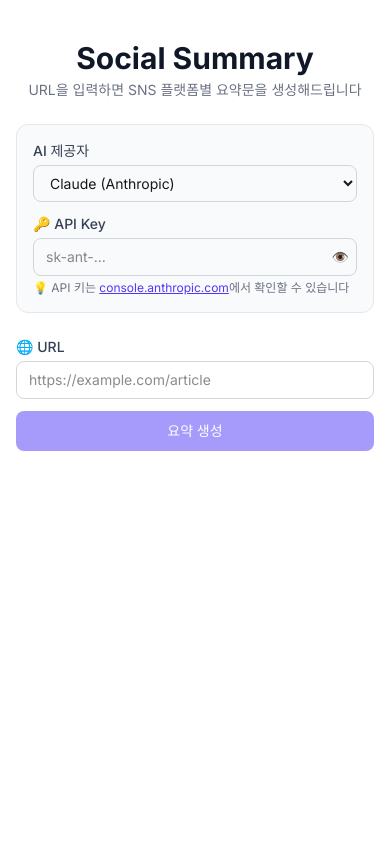
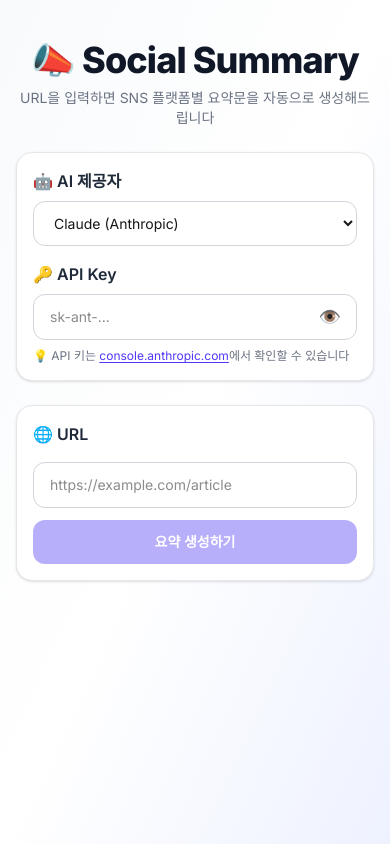
Before and after one commit to pentaxzs/social-summary, a Next.js app: page / in a window 390 px wide. Built offline with nearby package versions, Linux system fonts and the light colour scheme.

Commit message:
feat: mobile-optimized UI, multi-provider support, URL appending to summaries

```diff
--- a/app/actions/summarize.ts
+++ b/app/actions/summarize.ts
@@ -33,10 +33,10 @@
 ${content}
 
 각 플랫폼 요약 요건:
-- twitter: 최대 ${PLATFORM_LIMITS.twitter}자. 핵심만 담은 간결하고 임팩트 있는 문장.
-- thread: 최대 ${PLATFORM_LIMITS.thread}자. 조금 더 상세하게, 대화체로.
-- linkedin: 최대 ${PLATFORM_LIMITS.linkedin}자. 전문적인 톤, 인사이트 강조.
-- geekNews: 최대 ${PLATFORM_LIMITS.geekNews}자. IT 커뮤니티 대상, 기술적 관점 강조, 핵심 기술/수치 포함.
+- twitter: 200자 이상 ${PLATFORM_LIMITS.twitter}자 이하. 핵심만 담은 간결하고 임팩트 있는 문장.
+- thread: 400자 이상 ${PLATFORM_LIMITS.thread}자 이하. 조금 더 상세하게, 대화체로.
+- linkedin: 700자 이상 ${PLATFORM_LIMITS.linkedin}자 이하. 전문적인 톤, 인사이트 강조. 주요 내용은 반드시 bullet(•) 형식으로 표현.
+- geekNews: 800자 이상 ${PLATFORM_LIMITS.geekNews}자 이하. IT 커뮤니티 대상, 기술적 관점 강조, 핵심 기술/수치 포함. 주요 내용은 반드시 bullet(•) 형식으로 표현.
 
 반드시 아래 JSON 형식으로만 응답해 (다른 텍스트 없이):
 {
@@ -83,6 +83,16 @@
       }
     }
 
+    // 원문 링크 추가 (LinkedIn은 utm_source 파라미터 포함)
+    const linkedinUrl = url.includes('?')
+      ? `${url}&utm_source=linkedin`
+      : `${url}?utm_source=linkedin`;
+
+    summaries.twitter = `${summaries.twitter}\n\n👉 ${url}`;
+    summaries.thread = `${summaries.thread}\n\n👉 ${url}`;
+    summaries.linkedin = `${summaries.linkedin}\n\n👉 ${linkedinUrl}`;
+    summaries.geekNews = `${summaries.geekNews}\n\n👉 ${url}`;
+
     return { summaries };
   } catch (err) {
     const message = err instanceof Error ? err.message : '알 수 없는 오류가 발생했습니다.';
--- a/app/page.tsx
+++ b/app/page.tsx
@@ -19,7 +19,6 @@
   const [history, setHistory] = useState<string[]>([]);
   const [isPending, startTransition] = useTransition();
 
-  // localStorage 불러오기
   useEffect(() => {
     const savedProvider = localStorage.getItem(LS_PROVIDER) as Provider | null;
     const savedKey = localStorage.getItem(LS_API_KEY);
@@ -56,7 +55,6 @@
 
       setSummaries(result.summaries ?? null);
 
-      // 히스토리 저장 (최근 10개)
       const next = [url, ...history.filter((h) => h !== url)].slice(0, 10);
       setHistory(next);
       localStorage.setItem(LS_HISTORY, JSON.stringify(next));
@@ -66,12 +64,20 @@
   const canSubmit = !!apiKey && !!url && !isPending;
 
   return (
-    <main className="max-w-2xl mx-auto px-4 py-10 space-y-6">
-      <div className="text-center space-y-1">
-        <h1 className="text-3xl font-bold text-gray-900">Social Summary</h1>
-        <p className="text-gray-500 text-sm">URL을 입력하면 SNS 플랫폼별 요약문을 생성해드립니다</p>
+    <div className="min-h-screen bg-gradient-to-br from-slate-50 via-white to-indigo-50">
+      <main className="max-w-2xl mx-auto px-4 sm:px-6 py-10 sm:py-14 space-y-6">
+
+        {/* 헤더 */}
+        <div className="text-center space-y-2">
+          <h1 className="text-4xl sm:text-5xl font-extrabold text-gray-900 tracking-tight">
+            📣 Social Summary
+          </h1>
+          <p className="text-gray-500 text-sm sm:text-base">
+            URL을 입력하면 SNS 플랫폼별 요약문을 자동으로 생성해드립니다
+          </p>
         </div>
 
+        {/* AI 설정 */}
         <ApiKeyInput
           provider={provider}
           apiKey={apiKey}
@@ -79,18 +85,20 @@
           onApiKeyChange={handleApiKeyChange}
         />
 
+        {/* URL 입력 폼 */}
+        <div className="bg-white rounded-2xl border border-gray-200 shadow-sm p-4 sm:p-5 space-y-4">
+          <label className="block text-base sm:text-lg font-semibold text-gray-800">
+            🌐 URL
+          </label>
           <form onSubmit={handleSubmit} className="space-y-3">
-        <div>
-          <label className="block text-sm font-medium text-gray-700 mb-1">🌐 URL</label>
             <input
               type="url"
               value={url}
               onChange={(e) => setUrl(e.target.value)}
               placeholder="https://example.com/article"
               required
-            className="w-full rounded-lg border border-gray-300 px-3 py-2 text-sm focus:outline-none focus:ring-2 focus:ring-indigo-500"
+              className="w-full rounded-xl border border-gray-300 px-4 py-3 text-sm sm:text-base focus:outline-none focus:ring-2 focus:ring-indigo-500 focus:border-transparent transition"
             />
-        </div>
 
             {history.length > 0 && (
               <div className="flex flex-wrap gap-2">
@@ -99,7 +107,7 @@
                     key={h}
                     type="button"
                     onClick={() => setUrl(h)}
-                className="text-xs px-2 py-1 rounded-full bg-gray-100 text-gray-600 hover:bg-gray-200 truncate max-w-[200px]"
+                    className="text-xs px-3 py-1.5 rounded-full bg-gray-100 text-gray-600 hover:bg-indigo-50 hover:text-indigo-600 truncate max-w-[200px] transition-colors"
                   >
                     {h}
                   </button>
@@ -110,24 +118,32 @@
             <button
               type="submit"
               disabled={!canSubmit}
-          className="w-full py-2.5 rounded-lg bg-indigo-600 text-white font-medium text-sm hover:bg-indigo-700 disabled:opacity-50 disabled:cursor-not-allowed transition-colors"
+              className="w-full py-3 sm:py-3.5 rounded-xl bg-indigo-600 text-white font-semibold text-sm sm:text-base hover:bg-indigo-700 active:scale-[0.98] disabled:opacity-40 disabled:cursor-not-allowed transition-all"
             >
-          {isPending ? '요약 생성 중...' : '요약 생성'}
+              {isPending ? '✨ 요약 생성 중...' : '요약 생성하기'}
             </button>
           </form>
+        </div>
 
+        {/* 로딩 */}
         {isPending && (
-        <div className="text-center py-8 text-gray-500 text-sm animate-pulse">
+          <div className="text-center py-10 space-y-3">
+            <div className="text-3xl animate-bounce">✨</div>
+            <p className="text-gray-500 text-sm sm:text-base animate-pulse">
               페이지를 읽고 요약 중입니다...
+            </p>
           </div>
         )}
 
+        {/* 에러 */}
         {error && (
-        <div className="rounded-xl border border-red-200 bg-red-50 px-4 py-3 text-sm text-red-700">
-          {error}
+          <div className="rounded-xl border border-red-200 bg-red-50 px-4 py-4 text-sm sm:text-base text-red-700 flex gap-2">
+            <span>⚠️</span>
+            <span>{error}</span>
           </div>
         )}
 
+        {/* 요약 결과 */}
         {summaries && (
           <div className="space-y-4">
             {(['twitter', 'thread', 'linkedin', 'geekNews'] as const).map((platform) => (
@@ -136,5 +152,6 @@
           </div>
         )}
       </main>
+    </div>
   );
 }
--- a/components/ApiKeyInput.tsx
+++ b/components/ApiKeyInput.tsx
@@ -20,15 +20,15 @@
   const config = PROVIDERS[provider];
 
   return (
-    <div className="space-y-3 p-4 bg-gray-50 rounded-xl border border-gray-200">
+    <div className="bg-white rounded-2xl border border-gray-200 shadow-sm p-4 sm:p-5 space-y-4">
       <div>
-        <label className="block text-sm font-medium text-gray-700 mb-1">
-          AI 제공자
+        <label className="block text-base sm:text-lg font-semibold text-gray-800 mb-2">
+          🤖 AI 제공자
         </label>
         <select
           value={provider}
           onChange={(e) => onProviderChange(e.target.value as Provider)}
-          className="w-full rounded-lg border border-gray-300 px-3 py-2 text-sm focus:outline-none focus:ring-2 focus:ring-indigo-500"
+          className="w-full rounded-xl border border-gray-300 px-4 py-3 text-sm sm:text-base focus:outline-none focus:ring-2 focus:ring-indigo-500 focus:border-transparent bg-white transition"
         >
           {(Object.keys(PROVIDERS) as Provider[]).map((p) => (
             <option key={p} value={p}>
@@ -39,7 +39,7 @@
       </div>
 
       <div>
-        <label className="block text-sm font-medium text-gray-700 mb-1">
+        <label className="block text-base sm:text-lg font-semibold text-gray-800 mb-2">
           🔑 API Key
         </label>
         <div className="relative">
@@ -48,23 +48,24 @@
             value={apiKey}
             onChange={(e) => onApiKeyChange(e.target.value)}
             placeholder={config.keyPlaceholder}
-            className="w-full rounded-lg border border-gray-300 px-3 py-2 pr-10 text-sm focus:outline-none focus:ring-2 focus:ring-indigo-500"
+            className="w-full rounded-xl border border-gray-300 px-4 py-3 pr-12 text-sm sm:text-base focus:outline-none focus:ring-2 focus:ring-indigo-500 focus:border-transparent transition"
           />
           <button
             type="button"
             onClick={() => setVisible((v) => !v)}
-            className="absolute right-2 top-1/2 -translate-y-1/2 text-gray-400 hover:text-gray-600 text-sm"
+            className="absolute right-3 top-1/2 -translate-y-1/2 text-gray-400 hover:text-gray-600 text-lg leading-none p-1"
+            aria-label={visible ? 'API 키 숨기기' : 'API 키 보기'}
           >
             {visible ? '🙈' : '👁️'}
           </button>
         </div>
-        <p className="mt-1 text-xs text-gray-500">
+        <p className="mt-2 text-xs sm:text-sm text-gray-500">
           💡 API 키는{' '}
           <a
             href={config.keyHelpUrl}
             target="_blank"
             rel="noopener noreferrer"
-            className="text-indigo-600 underline"
+            className="text-indigo-600 underline underline-offset-2 hover:text-indigo-800"
           >
             {config.keyHelpLabel}
           </a>
--- a/components/SummaryCard.tsx
+++ b/components/SummaryCard.tsx
@@ -8,12 +8,26 @@
   text: string;
 }
 
+const PLATFORM_COLORS: Record<keyof PlatformSummaries, string> = {
+  twitter: 'from-sky-50 to-white border-sky-200',
+  thread: 'from-gray-50 to-white border-gray-200',
+  linkedin: 'from-blue-50 to-white border-blue-200',
+  geekNews: 'from-pink-50 to-white border-pink-200',
+};
+
+const PLATFORM_BADGE: Record<keyof PlatformSummaries, string> = {
+  twitter: 'bg-sky-100 text-sky-700',
+  thread: 'bg-gray-100 text-gray-700',
+  linkedin: 'bg-blue-100 text-blue-700',
+  geekNews: 'bg-pink-100 text-pink-700',
+};
+
 export function SummaryCard({ platform, text }: SummaryCardProps) {
   const [copied, setCopied] = useState(false);
   const limit = PLATFORM_LIMITS[platform];
   const label = PLATFORM_LABELS[platform];
   const count = text.length;
-  const ratio = count / limit;
+  const ratio = Math.min(count / limit, 1);
 
   async function handleCopy() {
     await navigator.clipboard.writeText(text);
@@ -22,30 +36,37 @@
   }
 
   return (
-    <div className="rounded-xl border border-gray-200 bg-white p-4 shadow-sm space-y-3">
-      <div className="flex items-center justify-between">
-        <h3 className="font-semibold text-gray-800">{label}</h3>
+    <div className={`rounded-2xl border bg-gradient-to-br ${PLATFORM_COLORS[platform]} shadow-sm overflow-hidden`}>
+      {/* 카드 헤더 */}
+      <div className="flex items-center justify-between px-4 sm:px-5 py-3 sm:py-4 border-b border-inherit">
+        <span className={`text-sm sm:text-base font-bold px-3 py-1 rounded-full ${PLATFORM_BADGE[platform]}`}>
+          {label}
+        </span>
         <button
           onClick={handleCopy}
-          className="text-xs px-3 py-1 rounded-full border border-indigo-300 text-indigo-600 hover:bg-indigo-50 transition-colors"
+          className="flex items-center gap-1.5 text-xs sm:text-sm px-3 sm:px-4 py-1.5 sm:py-2 rounded-full bg-white border border-gray-200 text-gray-600 hover:border-indigo-300 hover:text-indigo-600 active:scale-95 transition-all shadow-sm"
         >
           {copied ? '✅ 복사됨!' : '📋 복사'}
         </button>
       </div>
 
-      <p className="text-sm text-gray-700 whitespace-pre-wrap leading-relaxed">{text}</p>
+      {/* 요약 텍스트 */}
+      <p className="px-4 sm:px-5 py-4 text-sm sm:text-base text-gray-700 whitespace-pre-wrap leading-relaxed">
+        {text}
+      </p>
 
-      <div className="space-y-1">
-        <div className="h-1.5 rounded-full bg-gray-100 overflow-hidden">
+      {/* 글자 수 바 */}
+      <div className="px-4 sm:px-5 pb-4 space-y-1.5">
+        <div className="h-1.5 rounded-full bg-black/10 overflow-hidden">
           <div
-            className={`h-full rounded-full transition-all ${
+            className={`h-full rounded-full transition-all duration-500 ${
               ratio > 0.9 ? 'bg-red-400' : ratio > 0.7 ? 'bg-yellow-400' : 'bg-indigo-400'
             }`}
-            style={{ width: `${Math.min(ratio * 100, 100)}%` }}
+            style={{ width: `${ratio * 100}%` }}
           />
         </div>
-        <p className="text-xs text-gray-400 text-right">
-          {count} / {limit}자
+        <p className="text-xs text-gray-400 text-right tabular-nums">
+          {count.toLocaleString()} / {limit.toLocaleString()}자
         </p>
       </div>
     </div>
--- a/lib/types.ts
+++ b/lib/types.ts
@@ -14,14 +14,14 @@
     keyPlaceholder: 'sk-ant-...',
     keyHelpUrl: 'https://console.anthropic.com',
     keyHelpLabel: 'console.anthropic.com',
-    defaultModel: 'claude-3-5-haiku-20241022',
+    defaultModel: 'claude-haiku-4-5-20251001',
   },
   google: {
     label: 'Gemini (Google)',
     keyPlaceholder: 'AIza...',
     keyHelpUrl: 'https://aistudio.google.com/app/apikey',
     keyHelpLabel: 'aistudio.google.com',
-    defaultModel: 'gemini-2.0-flash',
+    defaultModel: 'gemini-1.5-flash',
   },
   openai: {
     label: 'ChatGPT (OpenAI)',
```
Also changed, not shown: 1 other file (tests, documents, lock files or other folders). Lines whose indentation alone changed are shown as unchanged.
